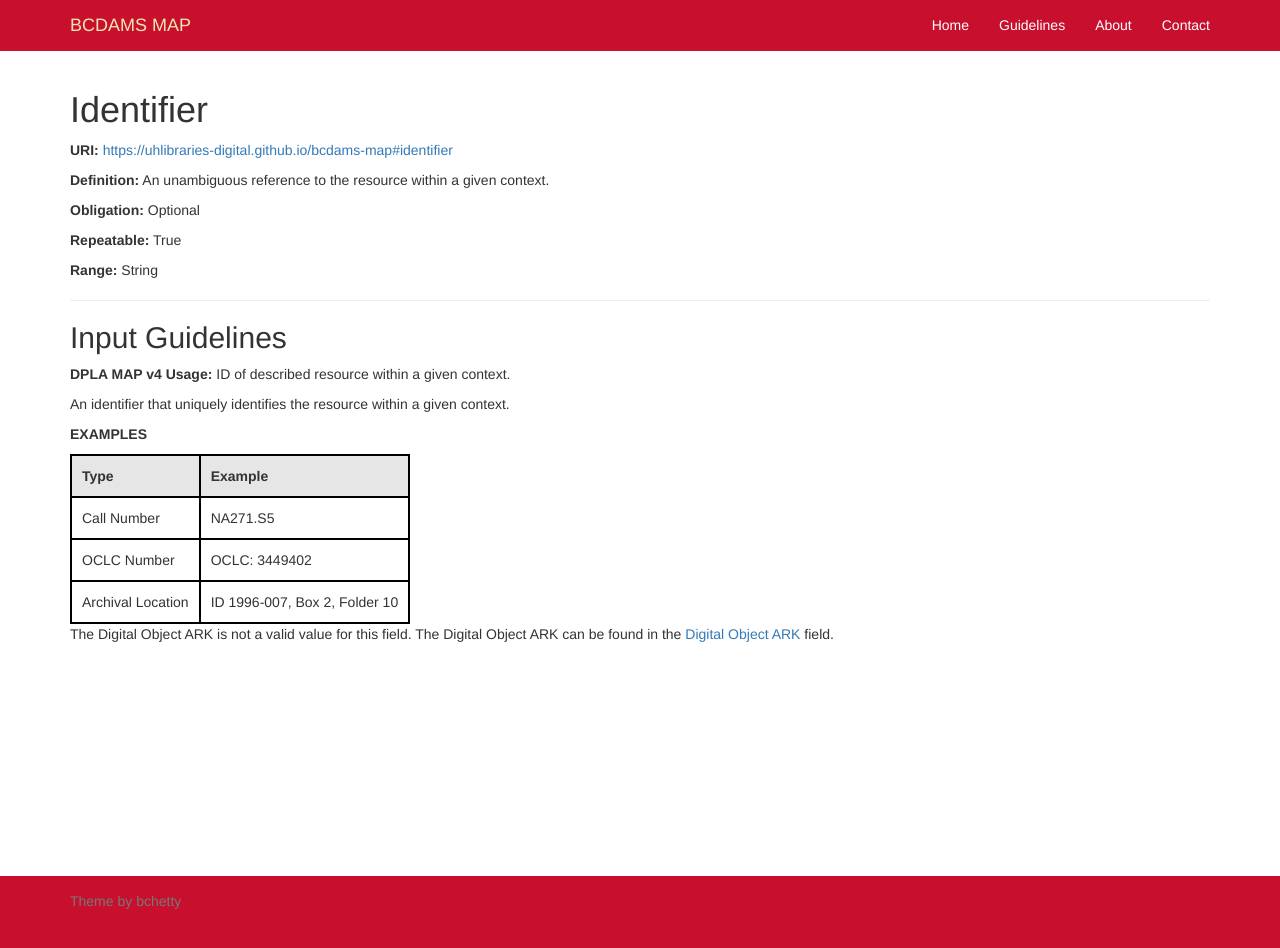
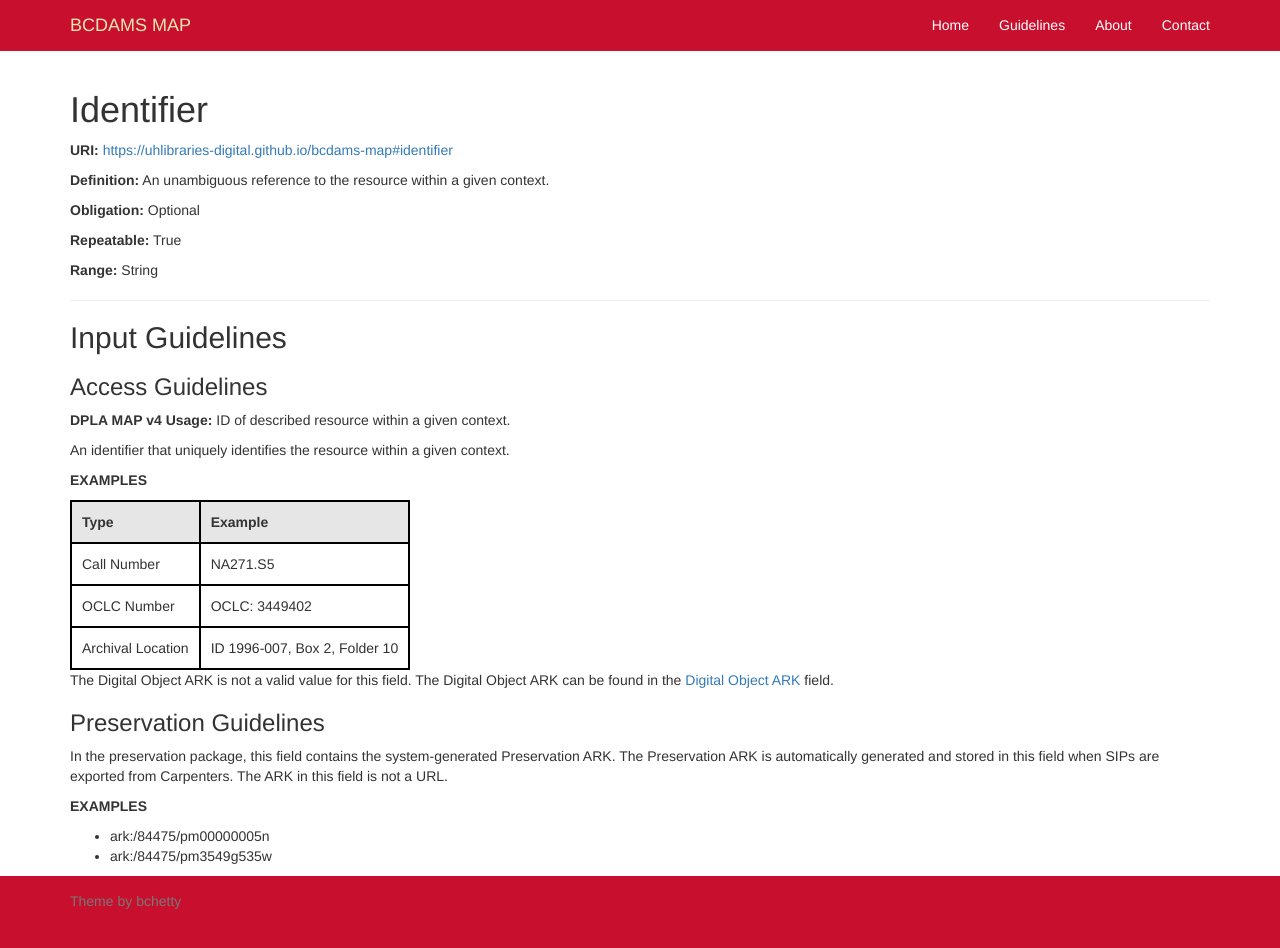
Before and after one commit to uhlibraries-digital/bcdams-map, a Jekyll site: the page built from guidelines/identifier.md, in a window 1280 px wide and 956 px high. Shown: the top 948 px of the window. Built offline with Jekyll 4.4.1, drawn with Linux system fonts in a browser that asks for light colours; nearby versions of some CDN libraries; comment, search, counter and statistics services are not loaded.

Commit message:
Update identifier.md

```diff
--- a/guidelines/identifier.md
+++ b/guidelines/identifier.md
@@ -6,6 +6,8 @@
 ---
 
 {% include guidelines.md %}
+
+### Access Guidelines
 
 **DPLA MAP v4 Usage:** ID of described resource within a given context.
 
@@ -20,3 +22,12 @@
 Archival Location | ID 1996-007, Box 2, Folder 10
 
 The Digital Object ARK is not a valid value for this field. The Digital Object ARK can be found in the [Digital Object ARK](https://vocab.lib.uh.edu/bcdams-map/guidelines/isShownAt) field.
+
+### Preservation Guidelines
+
+In the preservation package, this field contains the system-generated Preservation ARK. The Preservation ARK is automatically generated and stored in this field when SIPs are exported from Carpenters. The ARK in this field is not a URL.
+
+__EXAMPLES__
+
+- ark:/84475/pm00000005n
+- ark:/84475/pm3549g535w
```
